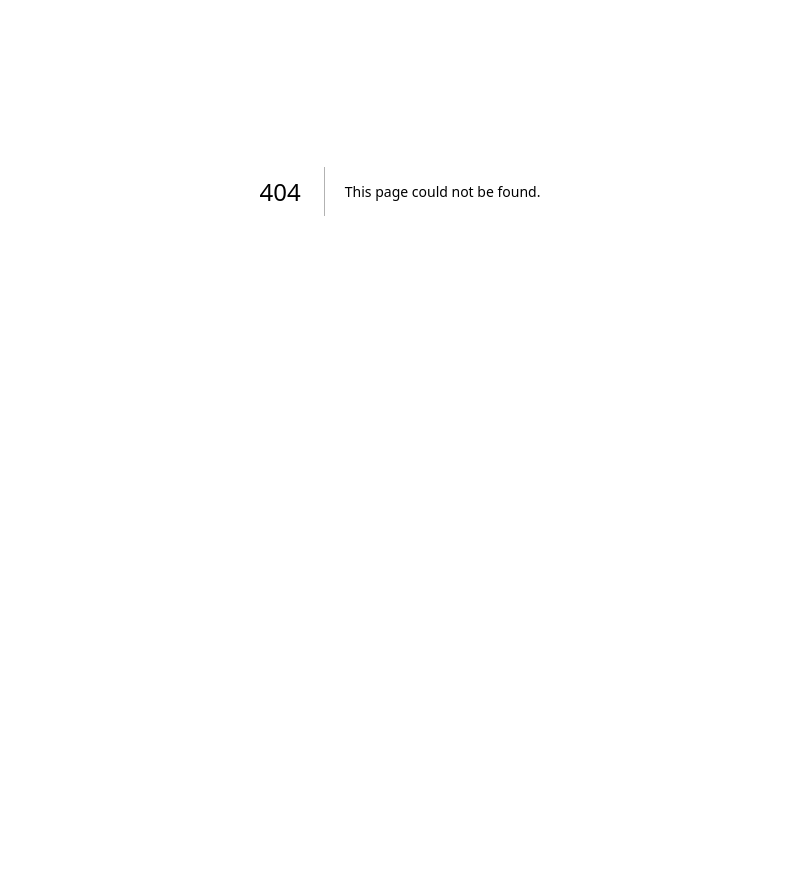
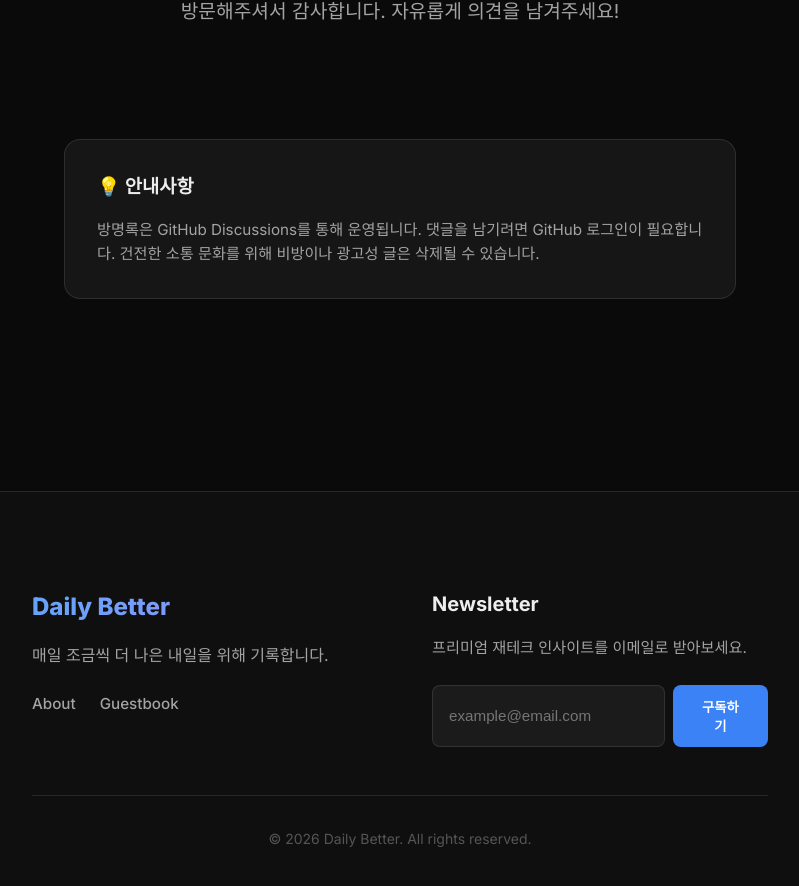
Before and after one commit to oddeye2796-cyber/wealth-growth, a Next.js app: page /guestbook in a window 1280 px wide. Before the commit this address had no page. Shown: the part 312-1198 px from the top of the page, without its empty margins (240-1039 px from the left). Before the commit the page ends 935 px from the top, so only its background shows below. Built offline with nearby package versions, Linux system fonts and the light colour scheme.

Commit message:
feat: enhance SEO with sitemap/robots and implement Guestbook/Newsletter features

```diff
--- a/src/app/globals.css
+++ b/src/app/globals.css
@@ -53,6 +53,7 @@ a:hover {
   font-weight: 800;
   background: linear-gradient(135deg, #60a5fa, #a78bfa);
   -webkit-background-clip: text;
+  background-clip: text;
   -webkit-text-fill-color: transparent;
   letter-spacing: -0.5px;
 }
@@ -174,3 +175,107 @@ a:hover {
   color: var(--text-muted);
   font-size: 1.2rem;
 }
+
+/* Footer Styles */
+.footer {
+  margin-top: 6rem;
+  padding: 4rem 0 2rem;
+  background: rgba(255, 255, 255, 0.02);
+  border-top: 1px solid var(--card-border);
+}
+
+.footer-content {
+  display: grid;
+  grid-template-columns: 1fr 1fr;
+  gap: 4rem;
+  margin-bottom: 3rem;
+}
+
+@media (max-width: 768px) {
+  .footer-content {
+    grid-template-columns: 1fr;
+    gap: 2rem;
+  }
+}
+
+.footer-info h3 {
+  font-size: 1.5rem;
+  font-weight: 800;
+  margin-bottom: 1rem;
+  background: linear-gradient(135deg, #60a5fa, #a78bfa);
+  -webkit-background-clip: text;
+  background-clip: text;
+  -webkit-text-fill-color: transparent;
+}
+
+.footer-info p {
+  color: var(--text-muted);
+  margin-bottom: 1.5rem;
+}
+
+.footer-links {
+  display: flex;
+  gap: 1.5rem;
+}
+
+.footer-links a {
+  color: var(--text-muted);
+  font-size: 0.95rem;
+  font-weight: 500;
+}
+
+/* Newsletter Section */
+.newsletter-section h4 {
+  font-size: 1.25rem;
+  font-weight: 700;
+  margin-bottom: 1rem;
+}
+
+.newsletter-section p {
+  color: var(--text-muted);
+  font-size: 0.95rem;
+  margin-bottom: 1.5rem;
+}
+
+.newsletter-form {
+  display: flex;
+  gap: 0.5rem;
+}
+
+.newsletter-form input {
+  flex: 1;
+  background: rgba(255, 255, 255, 0.05);
+  border: 1px solid var(--card-border);
+  padding: 0.75rem 1rem;
+  border-radius: 8px;
+  color: #fff;
+  font-size: 0.95rem;
+  outline: none;
+}
+
+.newsletter-form input:focus {
+  border-color: var(--primary);
+}
+
+.newsletter-form button {
+  background: var(--primary);
+  color: #fff;
+  border: none;
+  padding: 0.75rem 1.5rem;
+  border-radius: 8px;
+  font-weight: 700;
+  cursor: pointer;
+  transition: background 0.2s;
+}
+
+.newsletter-form button:hover {
+  background: var(--primary-hover);
+}
+
+.footer-bottom {
+  padding-top: 2rem;
+  border-top: 1px solid var(--card-border);
+  text-align: center;
+  color: #555;
+  font-size: 0.875rem;
+}
--- /dev/null
+++ b/src/app/guestbook/page.tsx
@@ -0,0 +1,55 @@
+'use client';
+
+import { useEffect, useRef } from 'react';
+
+export default function GuestbookPage() {
+  const commentRef = useRef<HTMLDivElement>(null);
+
+  useEffect(() => {
+    const script = document.createElement('script');
+    script.src = 'https://giscus.app/client.js';
+    script.setAttribute('data-repo', 'oddeyeber/wealth-growth'); // 실제 저장소 이름
+    script.setAttribute('data-repo-id', 'R_kgDONGq4FA'); // 초기화 시 필요 (Giscus 설정에서 확인 가능)
+    script.setAttribute('data-category', 'Announcements');
+    script.setAttribute('data-category-id', 'DIC_kwDONGq4FM4Cjv9_');
+    script.setAttribute('data-mapping', 'pathname');
+    script.setAttribute('data-strict', '0');
+    script.setAttribute('data-reactions-enabled', '1');
+    script.setAttribute('data-emit-metadata', '0');
+    script.setAttribute('data-input-position', 'bottom');
+    script.setAttribute('data-theme', 'dark_dimmed');
+    script.setAttribute('data-lang', 'ko');
+    script.setAttribute('crossorigin', 'anonymous');
+    script.async = true;
+
+    if (commentRef.current) {
+      commentRef.current.appendChild(script);
+    }
+
+    return () => {
+      const giscus = document.querySelector('.giscus');
+      if (giscus) giscus.remove();
+    };
+  }, []);
+
+  return (
+    <div className="container" style={{ padding: '4rem 2rem' }}>
+      <section className="hero-section">
+        <h1 className="hero-title">방명록</h1>
+        <p className="hero-subtitle">방문해주셔서 감사합니다. 자유롭게 의견을 남겨주세요!</p>
+      </section>
+
+      <div style={{ marginTop: '3rem' }}>
+        <div ref={commentRef} id="giscus-container" />
+      </div>
+
+      <div style={{ marginTop: '4rem', padding: '2rem', background: 'var(--card-bg)', borderRadius: '16px', border: '1px solid var(--card-border)' }}>
+        <h3 style={{ marginBottom: '1rem' }}>💡 안내사항</h3>
+        <p style={{ color: 'var(--text-muted)', fontSize: '0.95rem' }}>
+          방명록은 GitHub Discussions를 통해 운영됩니다. 댓글을 남기려면 GitHub 로그인이 필요합니다.
+          건전한 소통 문화를 위해 비방이나 광고성 글은 삭제될 수 있습니다.
+        </p>
+      </div>
+    </div>
+  );
+}
--- a/src/app/layout.tsx
+++ b/src/app/layout.tsx
@@ -6,8 +6,30 @@ import Link from 'next/link';
 const inter = Inter({ subsets: ["latin"] });
 
 export const metadata: Metadata = {
-  title: "Daily Better | 어제보다 나은 하루",
-  description: "매일 성장하는 재테크와 자기계발 인사이트",
+  title: {
+    default: "Daily Better | 어제보다 나은 하루",
+    template: "%s | Daily Better"
+  },
+  description: "매일 성장하는 재테크와 자기계발 인사이트. 어제보다 더 나은 당신을 위한 정보를 기록합니다.",
+  keywords: ["재테크", "자기계발", "경제자유", "부자마인드", "동기부여", "AI자동화"],
+  authors: [{ name: "Daily Better" }],
+  openGraph: {
+    title: "Daily Better | 어제보다 나은 하루",
+    description: "매일 성장하는 재테크와 자기계발 인사이트",
+    url: "https://wealth-growth.vercel.app",
+    siteName: "Daily Better",
+    locale: "ko_KR",
+    type: "website",
+  },
+  twitter: {
+    card: "summary_large_image",
+    title: "Daily Better | 어제보다 나은 하루",
+    description: "매일 성장하는 재테크와 자기계발 인사이트",
+  },
+  robots: {
+    index: true,
+    follow: true,
+  }
 };
 
 export default function RootLayout({
@@ -20,14 +42,49 @@ export default function RootLayout({
       <body className={inter.className}>
         <header className="header">
           <Link href="/" className="logo">Daily Better</Link>
-          <nav style={{display: 'flex', gap: '1rem'}}>
+          <nav style={{display: 'flex', gap: '1.5rem', alignItems: 'center'}}>
             <Link href="/" style={{color: 'var(--text-muted)', fontWeight: 500}}>Home</Link>
             <Link href="/about" style={{color: 'var(--text-muted)', fontWeight: 500}}>About</Link>
+            <Link href="/guestbook" style={{color: 'var(--text-muted)', fontWeight: 500}}>Guestbook</Link>
           </nav>
         </header>
+
         <main className="container">
           {children}
         </main>
+
+        <footer className="footer">
+          <div className="container">
+            <div className="footer-content">
+              <div className="footer-info">
+                <h3>Daily Better</h3>
+                <p>매일 조금씩 더 나은 내일을 위해 기록합니다.</p>
+                <div className="footer-links">
+                  <Link href="/about">About</Link>
+                  <Link href="/guestbook">Guestbook</Link>
+                </div>
+              </div>
+
+              <div className="newsletter-section">
+                <h4>Newsletter</h4>
+                <p>프리미엄 재테크 인사이트를 이메일로 받아보세요.</p>
+                <form className="newsletter-form" action="#">
+                  <input
+                    type="email"
+                    placeholder="example@email.com"
+                    required
+                    aria-label="Newsletter Email"
+                  />
+                  <button type="submit">구독하기</button>
+                </form>
+              </div>
+            </div>
+
+            <div className="footer-bottom">
+              <p>© {new Date().getFullYear()} Daily Better. All rights reserved.</p>
+            </div>
+          </div>
+        </footer>
       </body>
     </html>
   );
```
Also changed, not shown: src/app/posts/[slug]/page.tsx (+20 -0 lines), src/app/robots.ts (added, +12 -0 lines), src/app/sitemap.ts (added, +36 -0 lines).
